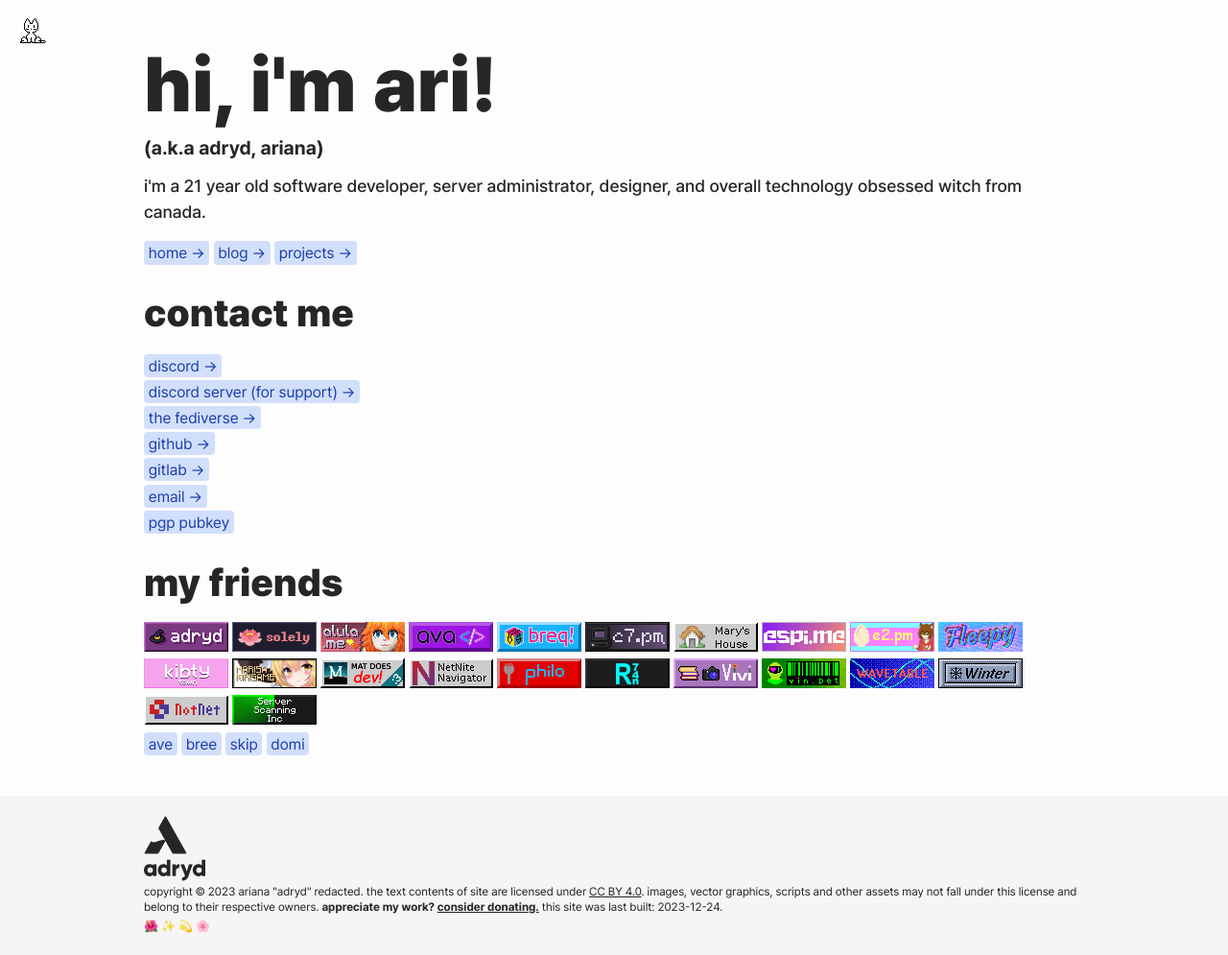
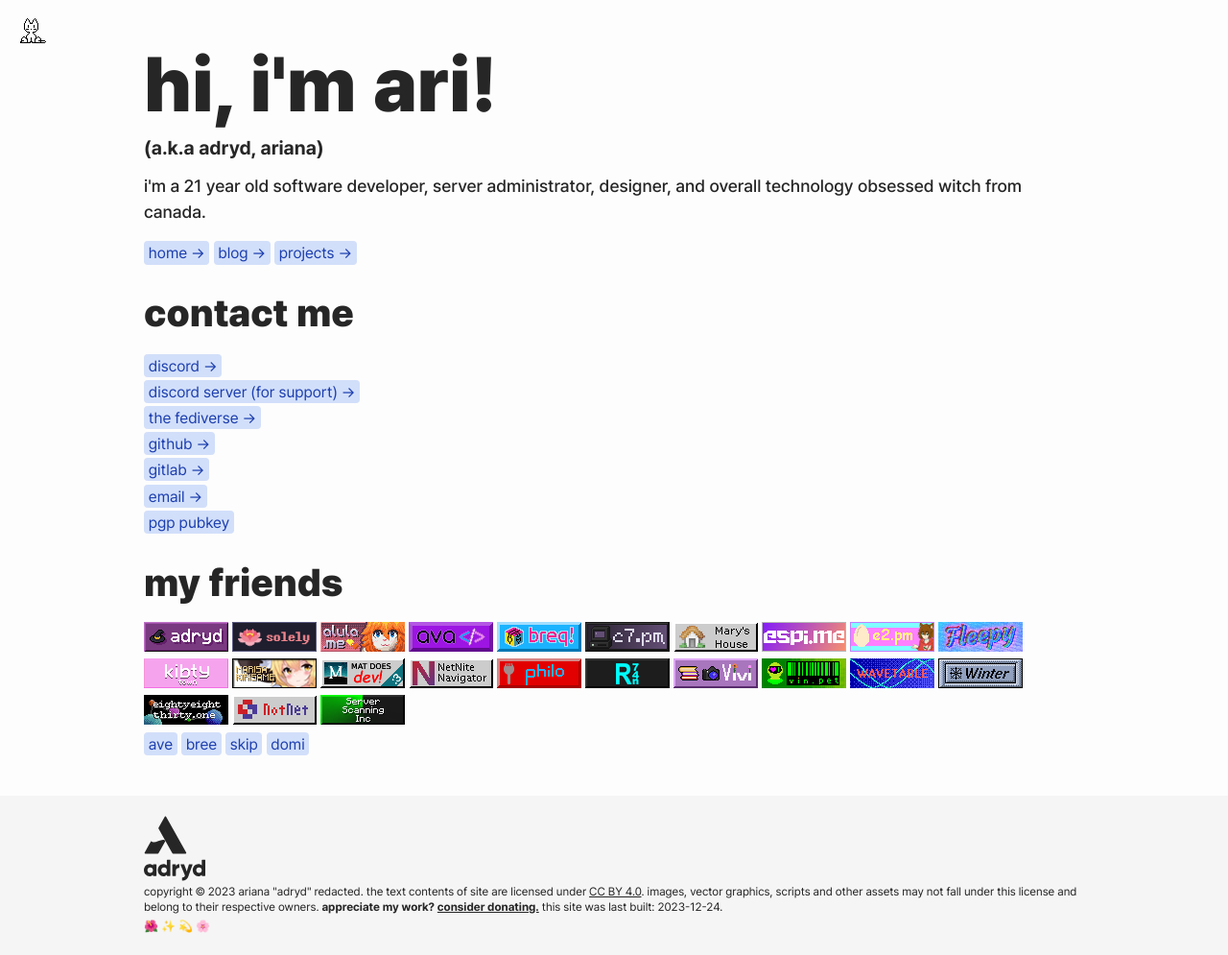
Before and after one commit to adryd325/website, a Jekyll site: the page built from index.html, in a window 1280 px wide. Shown: the whole page at 96% size. Built offline with Jekyll 4.4.1, drawn with Linux system fonts in a browser that asks for light colours.

Commit message:
88x31 :3

```diff
--- a/index.html
+++ b/index.html
@@ -130,6 +130,9 @@ title: home
       <a class="inline-flex" href="//winter.cafe"
         ><img src="/static/buttons/winter.png" alt="Winter"
       /></a>
+      <a class="inline-flex" href="//eightyeightthirty.one"
+      ><img src="/static/buttons/88x31.png" alt="eightyeightthirty.one"
+    /></a>
       <a class="inline-flex" href="//n2.pm"
         ><img src="/static/buttons/notnet.png" alt="notnet"
       /></a>
```
Also changed, not shown: static/buttons/88x31.png (added).
